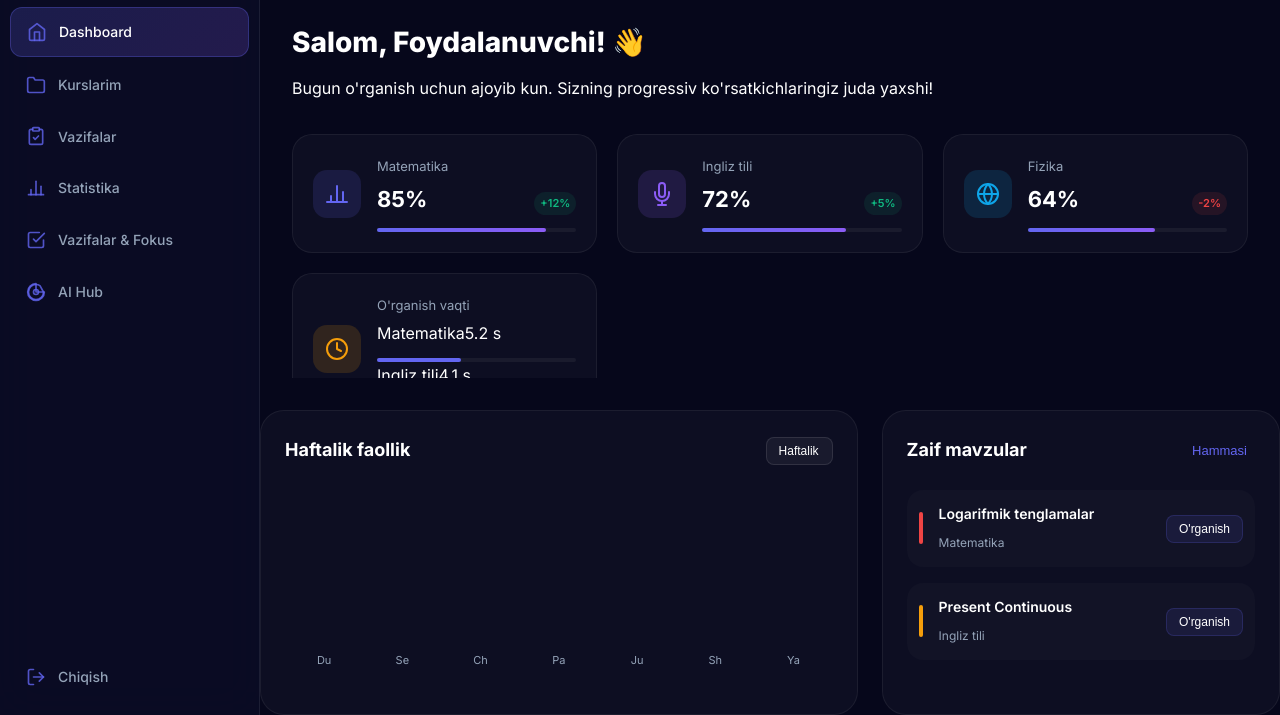
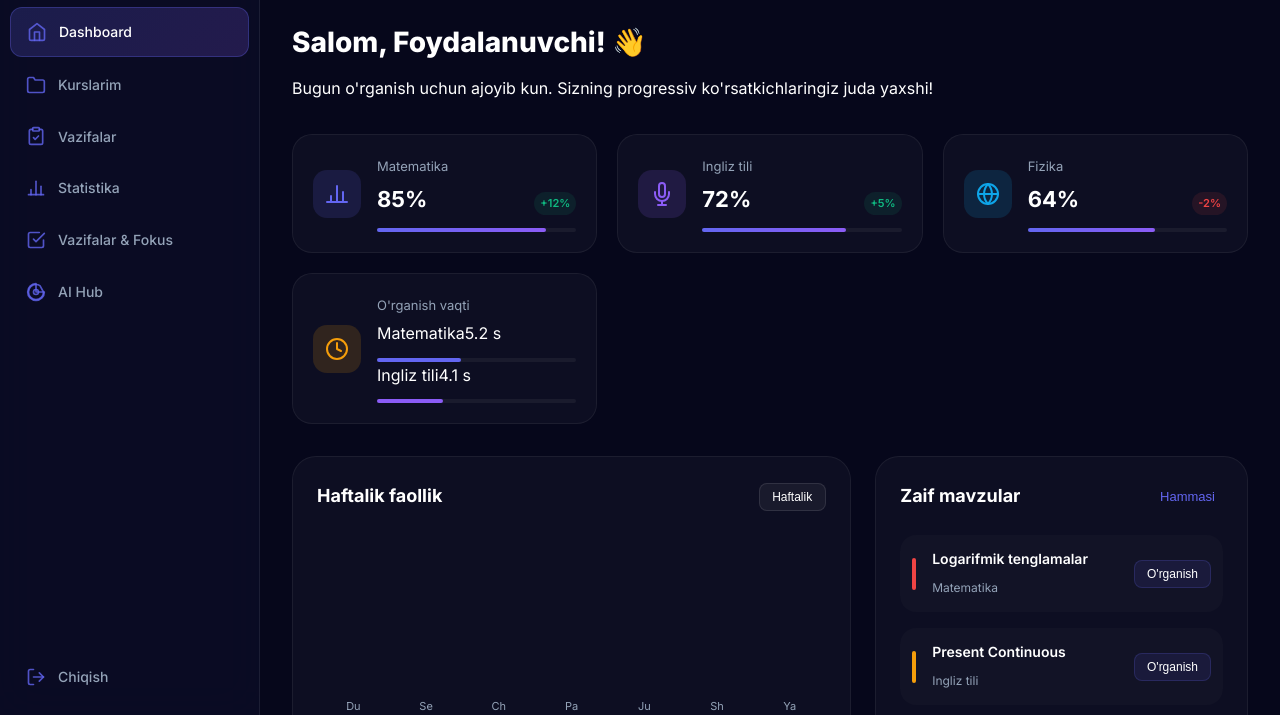
Before and after one commit to nursultonsohibjonov83-hash/EduAI, a website: page dashboard.html in a window 1280 px wide. Shown: the part 85-800 px from the top of the page. Drawn offline with Linux system fonts and the light colour scheme.

Commit message:
Add files via upload

```diff
--- a/dashboard.html
+++ b/dashboard.html
@@ -7,8 +7,8 @@
     <link rel="preconnect" href="https://fonts.googleapis.com">
     <link rel="preconnect" href="https://fonts.gstatic.com" crossorigin>
     <link href="https://fonts.googleapis.com/css2?family=Inter:wght@300;400;500;600;700;800;900&display=swap" rel="stylesheet">
-    <link rel="stylesheet" href="style.css?v=1.0.6">
-    <link rel="stylesheet" href="dashboard.css?v=1.0.6">
+    <link rel="stylesheet" href="style.css?v=1.0.7">
+    <link rel="stylesheet" href="dashboard.css?v=1.0.7">
 </head>
 <body class="dashboard-body">
 
@@ -147,9 +147,6 @@
                                     <div class="stat-progress-bg min"><div class="stat-progress-bar" style="width: 33%; background: #8b5cf6;"></div></div>
                                 </div>
                             </div>
-                        </div>
-                    </div>
-
                         </div>
                     </div>
 
@@ -305,7 +302,6 @@
                             <p>HSK1 - HSK6, Tonlar</p>
                             <button class="btn-sm">Tanlash</button>
                         </div>
-                        </div>
                     </div>
                 </div>
 
@@ -404,6 +400,6 @@
         <!-- This is now handled by multi_replace_file_content to move the block -->
     </div>
 
-    <script src="dashboard.js?v=1.0.6"></script>
+    <script src="dashboard.js?v=1.0.7"></script>
 </body>
 </html>
```
